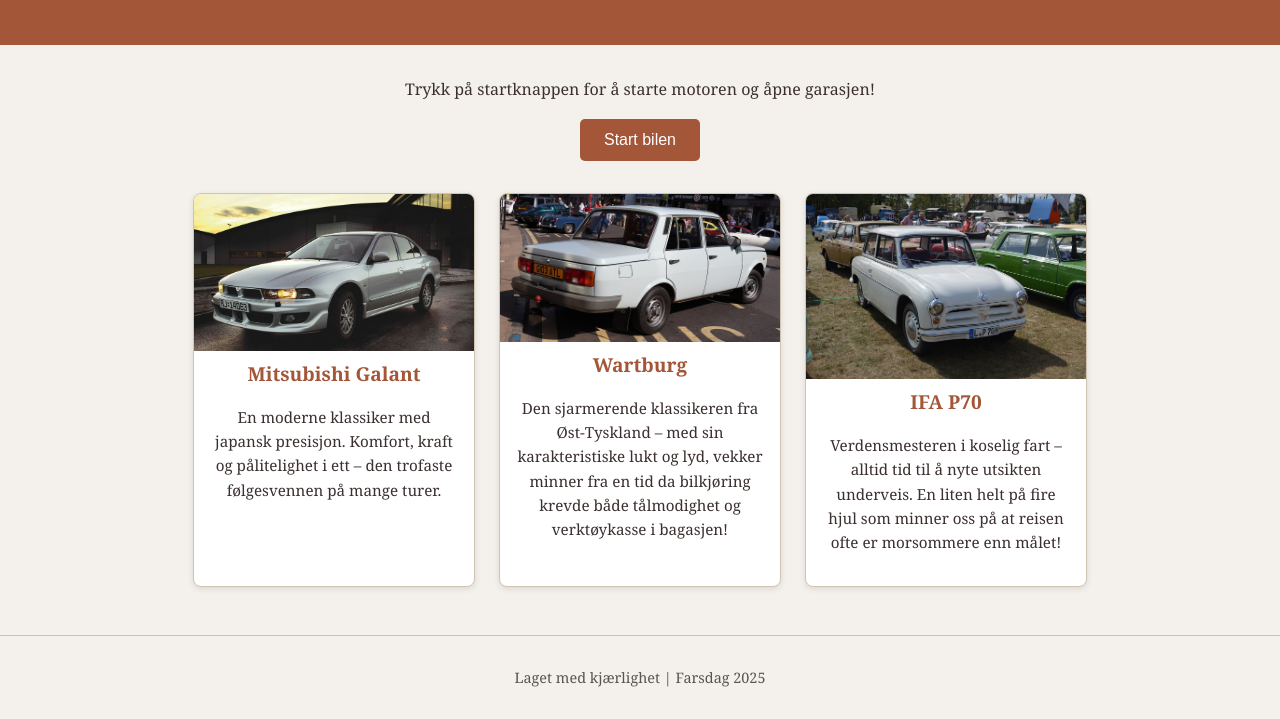
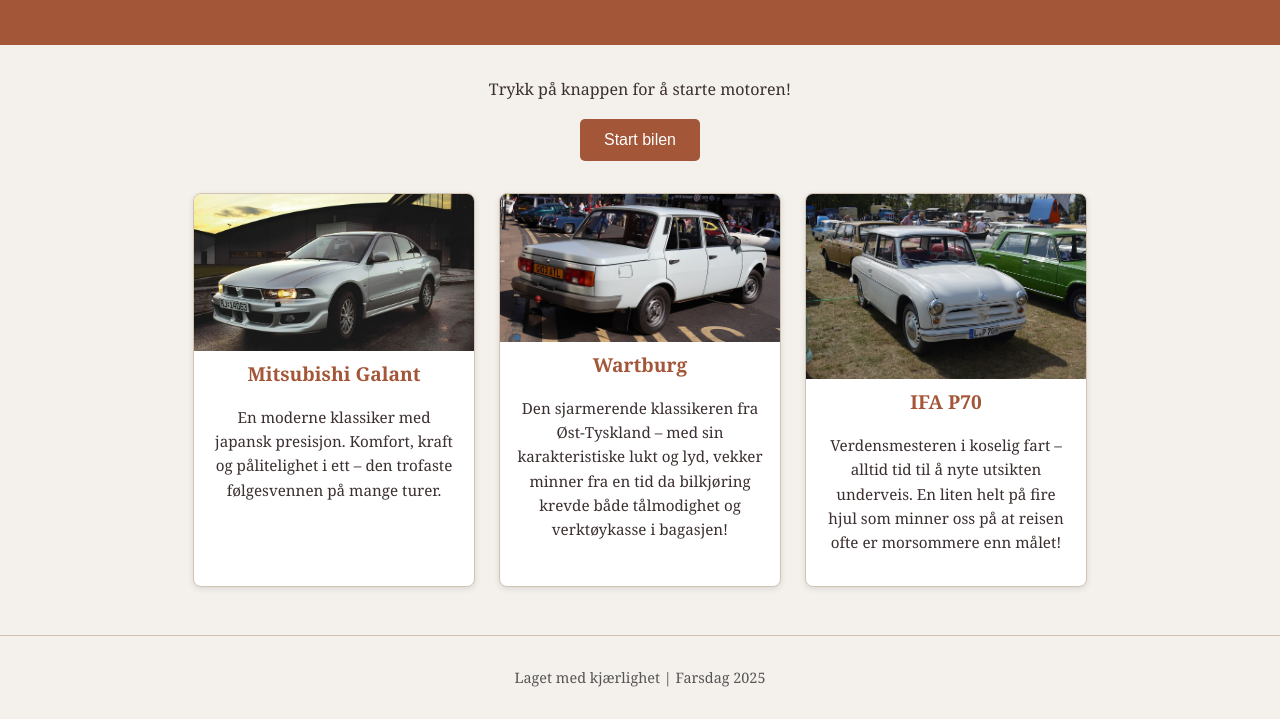
Before and after one commit to paulinehdev/overraskelse, a plain HTML site: page index.html in a window 1280 px wide. Shown: the part 125-844 px from the top of the page. Drawn offline with Linux system fonts and the light colour scheme.

Commit message:
fikset tekst

```diff
--- a/index.html
+++ b/index.html
@@ -14,7 +14,7 @@
 
   <main>
     <section class="intro">
-      <p>Trykk på startknappen for å starte motoren og åpne garasjen!</p>
+      <p>Trykk på knappen for å starte motoren!</p>
       <button id="startBtn">Start bilen</button>
       <div class="message" id="message">Vrooom! Motorene er i gang, og garasjen våkner til liv!
         Her står bilene som har fulgt deg gjennom både hverdag og eventyr.
```
